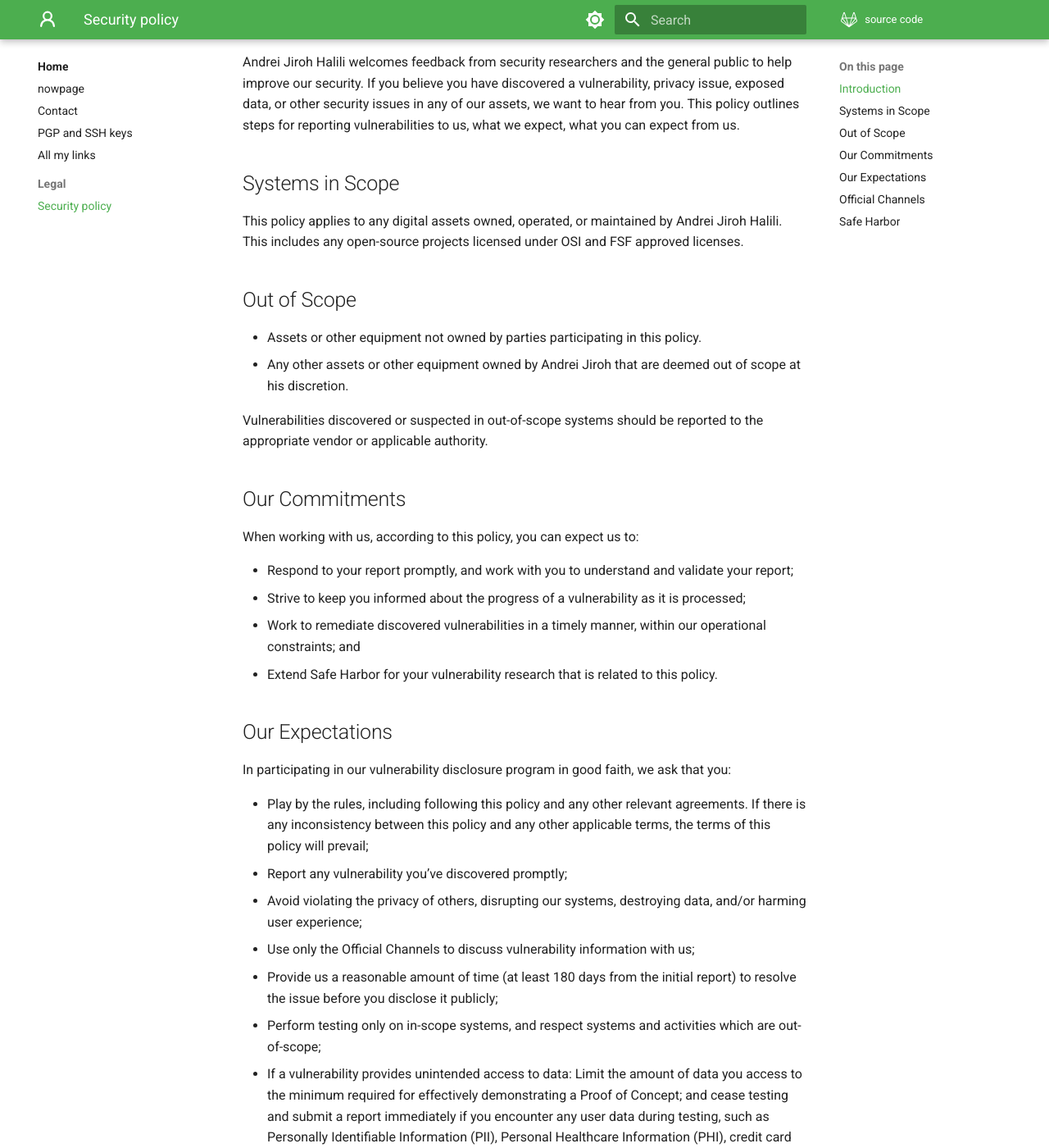
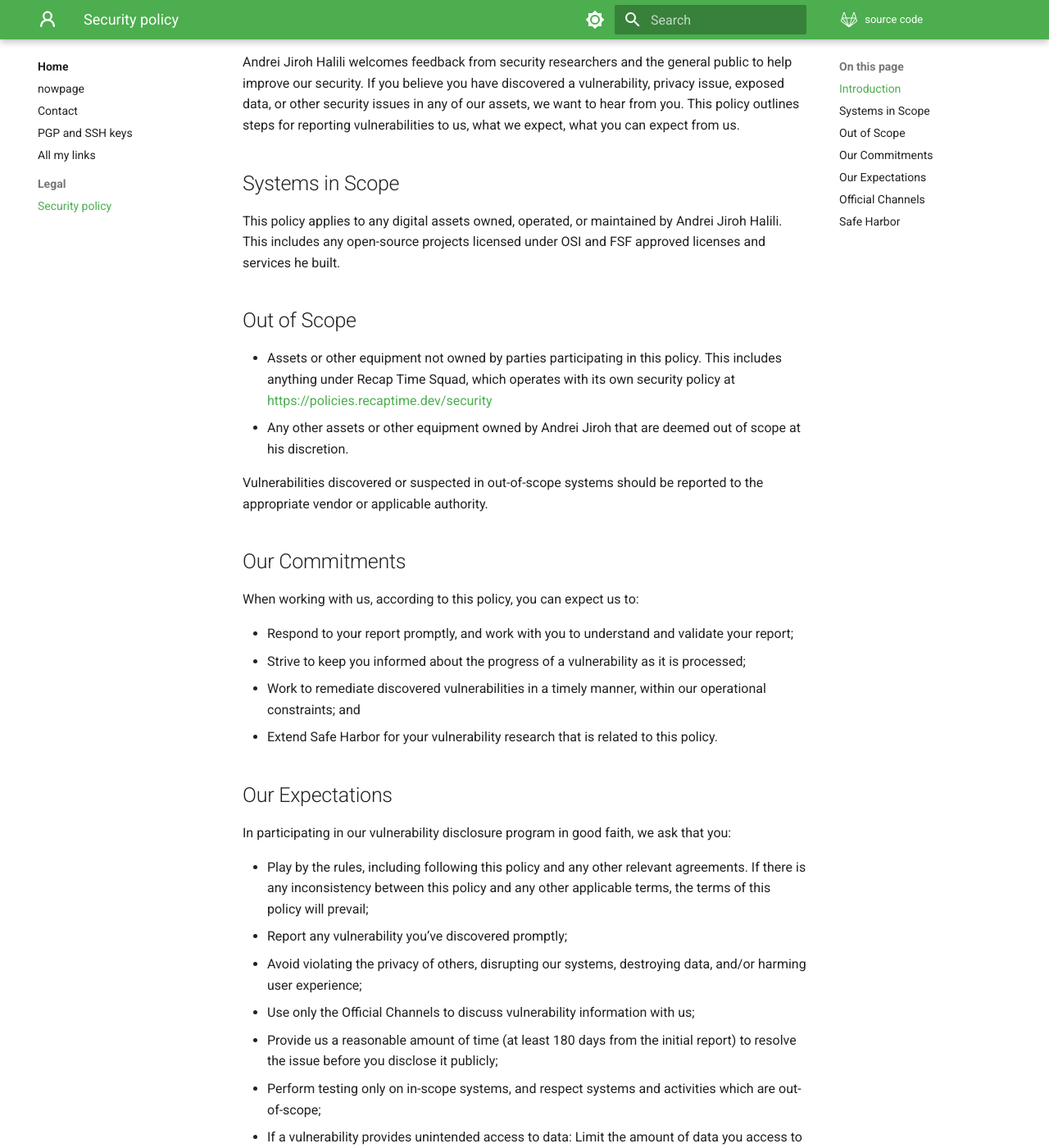
Before and after one commit to andreijiroh-dev/website, an MkDocs documentation site: the page built from markdown/security.md, in a window 1280 px wide and 1400 px high, scrolled down 489 px. Shown: the whole window at 82% size. Built offline with MkDocs 1.6.1 and Material for MkDocs 9.7.7, drawn with Linux system fonts in a browser that asks for light colours; a script that is not in the unit is left out; some of the changed text lies outside the part shown.

Commit message:
chore(website): minor updates to general security policy
Signed-off-by: Andrei Jiroh Halili <ajhalili2006@andreijiroh.xyz>

```diff
--- a/markdown/security.md
+++ b/markdown/security.md
@@ -14,11 +14,11 @@ Andrei Jiroh Halili welcomes feedback from security researchers and the general
 ## Systems in Scope
 
 This policy applies to any digital assets owned, operated, or maintained by Andrei Jiroh Halili.
-This includes any open-source projects licensed under OSI and FSF approved licenses.
+This includes any open-source projects licensed under OSI and FSF approved licenses and services he built.
 
 ## Out of Scope
 
-- Assets or other equipment not owned by parties participating in this policy.
+- Assets or other equipment not owned by parties participating in this policy. This includes anything under Recap Time Squad, which operates with its own security policy at <https://policies.recaptime.dev/security>
 - Any other assets or other equipment owned by Andrei Jiroh that are deemed out of scope
 at his discretion.
 
@@ -49,7 +49,7 @@ In participating in our vulnerability disclosure program in good faith, we ask t
 
 ## Official Channels
 
-Please report security issues via `ajhalili2006@andreijiroh.eu.org` or <https://andreijiroh.eu.org/contact/security>, providing all relevant information. The more details you provide, the easier it will be for us to triage and fix the issue.
+Please report security issues via `security@andreijiroh.xyz` or following the general instructions at <https://andreijiroh.xyz/contact/security>, providing all relevant information. The more details you provide, the easier it will be for us to triage and fix the issue.
 
 ## Safe Harbor
 
```
